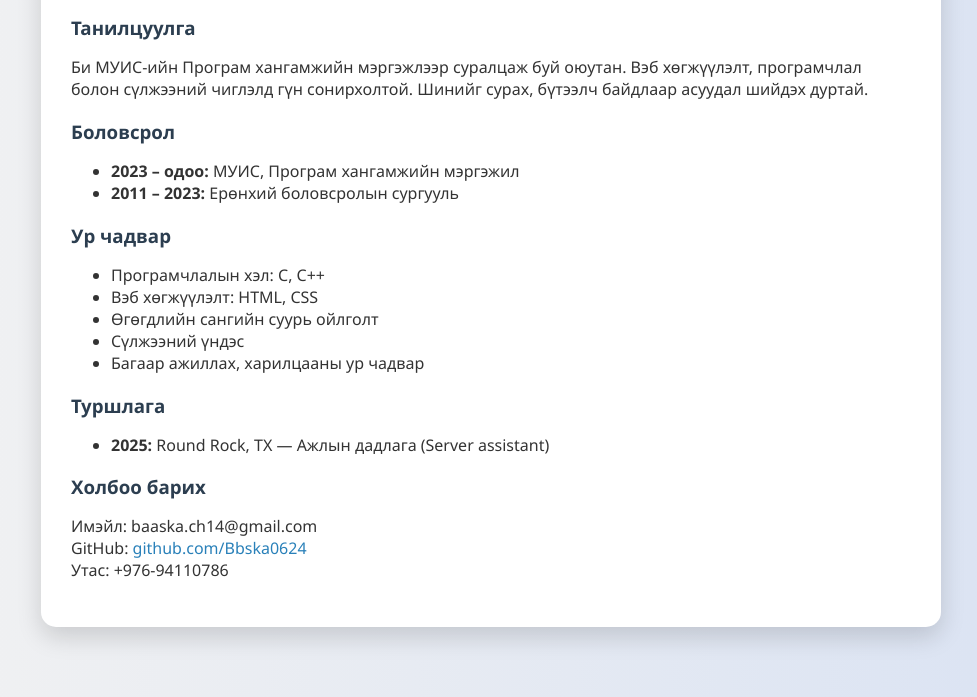
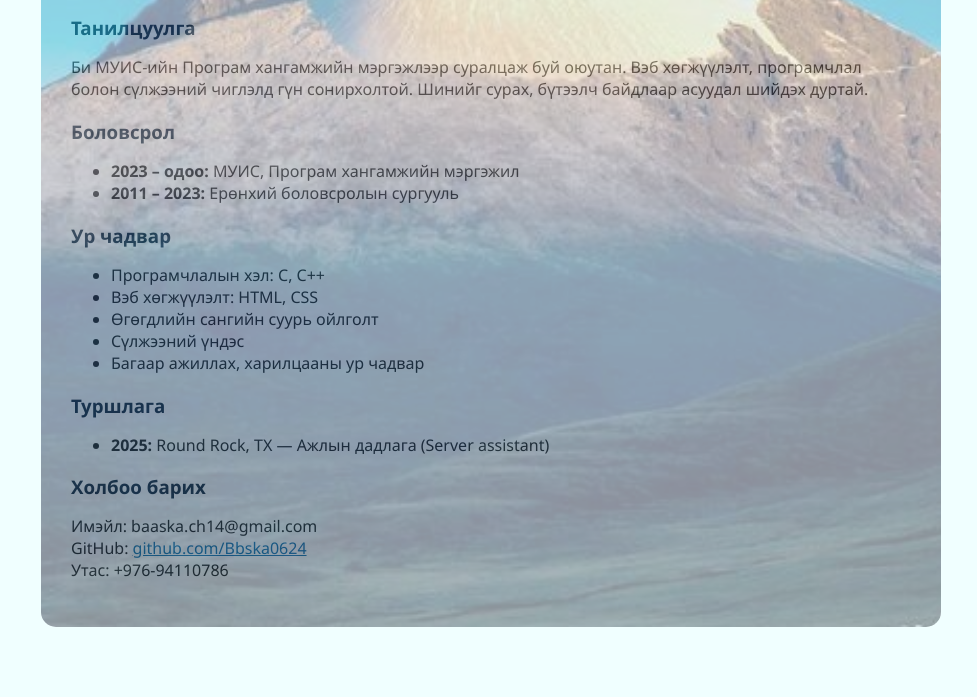
Before and after one commit to Bbska0624/my_labs, a plain HTML site: page lab4/index.html in a window 1280 px wide. Shown: the part 238-935 px from the top of the page, without its empty margins (149-1126 px from the left). Drawn offline with Linux system fonts and the light colour scheme.

Commit message:
update lab4

```diff
--- a/lab4/index.html
+++ b/lab4/index.html
@@ -8,13 +8,14 @@
             font-family: 'Segoe UI', Tahoma, sans-serif;
             margin: 0;
             padding: 0;
-            background: linear-gradient(to right, #f2f2f2, #d9e2f3);
+            background-color: azure;
             color: #333;
         }
         .container {
             max-width: 900px;
             margin: 50px auto;
             padding: 20px;
+
         }
         h1, h2, h3 {
             color: #2c3e50;
@@ -29,21 +30,26 @@
         }
         .contact a {
             color: #2980b9;
-            text-decoration: none;
-        }
-        .contact a:hover {
-            text-decoration: underline;
         }
         .card {
-            background: white;
-            padding: 30px;
-            border-radius: 15px;
-            box-shadow: 0 10px 25px rgba(0,0,0,0.15);
-            transition: transform 0.3s, box-shadow 0.3s;
+        position: relative;
+        background: white;
+        padding: 30px;
+        border-radius: 15px;
+        overflow: hidden;
         }
-        .card:hover {
-            transform: translateY(-5px);
-            box-shadow: 0 15px 30px rgba(0,0,0,0.2);
+        .card::before {
+        content: "";
+        position: absolute;
+        top: 0;
+        left: 0;
+        width: 100%;
+        height: 100%;
+        background-image: url("otgontenger.jpg");
+        background-size: cover;
+        background-repeat: no-repeat;
+        background-position: center;
+        opacity: 0.45;
         }
     </style>
 </head>
```
Also changed, not shown: lab4/otgontenger.jpg (added).
